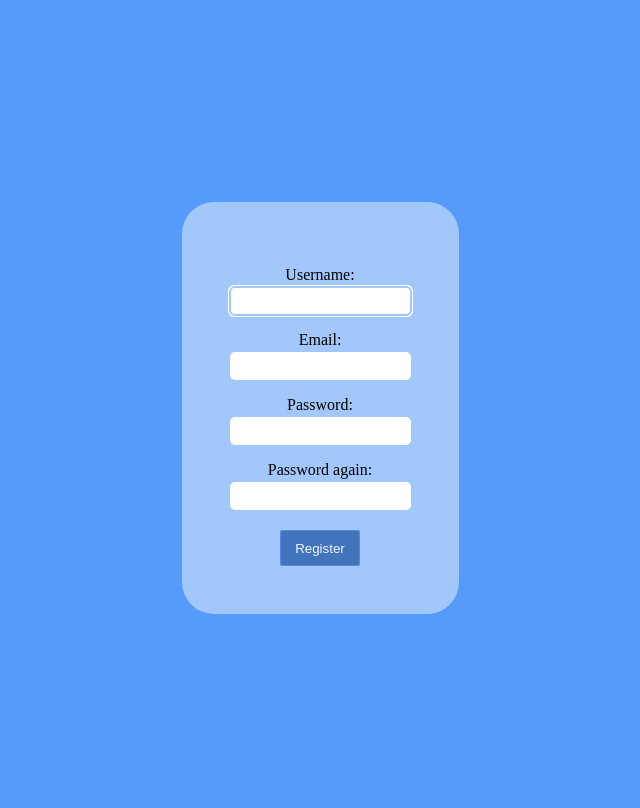
After one commit to ImHereByChance/MonthsWeb, a Django app: page /taskmanager/register in a window 1280 px wide. The commit adds this page. Shown: the whole page, without its empty margins (328-968 px from the left). Run offline with Django 3.2, Linux system fonts and the light colour scheme.

Commit message:
primary register and login forms templates added.

```diff
--- a/MonthsWeb/MonthsWeb/settings.py
+++ b/MonthsWeb/MonthsWeb/settings.py
@@ -123,3 +123,7 @@ USE_TZ = True
 # https://docs.djangoproject.com/en/3.1/howto/static-files/
 
 STATIC_URL = '/static/'
+
+LOGIN_REDIRECT_URL = '/taskmanager/'
+
+LOGOUT_REDIRECT_URL = '/accounts/login'
--- a/MonthsWeb/MonthsWeb/urls.py
+++ b/MonthsWeb/MonthsWeb/urls.py
@@ -18,5 +18,6 @@ from django.urls import path, include
 
 urlpatterns = [
     path('admin/', admin.site.urls),
-    path('taskmanager/', include('taskmanager.urls'))
+    path('taskmanager/', include('taskmanager.urls')),
+    path('accounts/', include('django.contrib.auth.urls'))
 ]
--- /dev/null
+++ b/MonthsWeb/taskmanager/forms.py
@@ -0,0 +1,6 @@
+from django import forms
+from django.contrib.auth.forms import UserCreationForm
+
+
+class RegisterForm(UserCreationForm):
+    email = forms.EmailField()
--- a/MonthsWeb/taskmanager/models.py
+++ b/MonthsWeb/taskmanager/models.py
@@ -1,3 +1,4 @@
+from django.contrib.auth.models import User
 from django.db import IntegrityError
 from django.db import models
 from django.db.models import Q
@@ -14,6 +15,7 @@ class Task(models.Model):
     "every_month" etc.);
     6) autoshift (a value indicating whether the task should be
     rescheduled to the next date if it was not completed on time);
+    7) user (creator and owner of the task)
 
     Task has related models that store additional information about it:
     1) File (attaced to the Task, such as text document, spreadsheat, etc.)
@@ -30,6 +32,9 @@ class Task(models.Model):
     # a value indicating whether the task should be rescheduled to the
     # next date if it was not completed on time (shifted if not completed)
     autoshift = models.BooleanField(default=False)
+    # owner of the task
+    user = models.ForeignKey(User, on_delete=models.CASCADE, null=False)
+
 
     class Meta:
         # model should have interval or autoshift only
--- /dev/null
+++ b/MonthsWeb/taskmanager/templates/registration/register.html
@@ -0,0 +1,84 @@
+<!DOCTYPE html>
+<html>
+<head>
+    <title>register</title>
+    <style type="text/css">
+        body {
+            height: 100%;
+            width: 100%;
+            display: flex;
+            align-items: center;
+            justify-content: center;
+            background: #579BFA;
+        }
+        html {
+            height: 100%;
+            width: 100%;
+        }
+        form {
+            display: flex;
+            flex-direction: column;
+            align-items: flex-end;
+            background: #A2C7FA;
+            padding: 3rem;
+            border-radius: 2rem;
+        }
+        input[type="submit"] {
+            align-self: center;
+            height: 36px;
+            width: 80px;
+            display: flex;
+            align-items: center;
+            justify-content: center;
+            background: #4174BB;
+            color: #eff6ff;
+            border: #579bfa9e solid 1px;
+            border-radius: 2px;
+            transition: 0.3s;
+        }
+        input[type="submit"]:hover {
+            background: #A2C7FA;
+        }
+
+        /* only for this templated */
+        label {
+            margin: auto;
+            margin-top: 1rem;
+            margin-bottom: 3px;
+        }
+
+        input {
+            min-height: 26px;
+            border-radius: 5px;
+            border: 0px;
+            outline-color: #a2c7fa;
+            text-align: center;
+        }
+
+
+        input[type="submit"] {
+            margin-top: 20px;
+        }
+        </style>
+</head>
+<body>
+    <form method="POST" action="{% url 'register' %}">
+        {% csrf_token %}
+
+        {% if form.errors %}
+        <p>There are errors in the form!</p>
+        {% endif %}
+
+        <label for='username'>Username:</label>
+		{{ form.username }}
+        <label for='email'>Email:</label>
+		{{ form.email }}
+		<label for='password'>Password:</label>
+		{{ form.password1 }}
+		<label for='password2'>Password again:</label>
+		{{ form.password2 }}
+
+        <input type="submit" value="Register">
+    </form>
+</body>
+</html>
--- a/MonthsWeb/taskmanager/urls.py
+++ b/MonthsWeb/taskmanager/urls.py
@@ -1,10 +1,11 @@
 from django.urls import path
+from . import views
 
-from . import views
 
 urlpatterns = [
     path('', views.index, name='index'),
     path('getDatePack/', views.change_date, name='change_date'),
     path('tasks/', views.tasks, name='tasks'),
-    path('tasks/<int:task_id>/', views.tasks_by_id, name='tasks_by_id')
+    path('tasks/<int:task_id>/', views.tasks_by_id, name='tasks_by_id'),
+    path('register', views.register, name='register')
 ]
--- a/MonthsWeb/taskmanager/views.py
+++ b/MonthsWeb/taskmanager/views.py
@@ -1,18 +1,42 @@
 import json
+from django.contrib.auth import authenticate, login
+from django.contrib.auth.decorators import login_required
+from django.contrib.auth.forms import UserCreationForm
+from django.http import HttpResponse
 from django.http.response import JsonResponse
-from django.shortcuts import render
-from django.http import HttpResponse
+from django.shortcuts import redirect, render
 from .models import Task
 from .services.dbservice import DatabaseHandler
 from .services.dateservice import DatesHandler
 from .services.taskservice import TaskHandler
+from .forms import RegisterForm
 
 
 task_service = TaskHandler(db_service=DatabaseHandler)
 
 
+@login_required
 def index(request):
-    return render(request, 'taskmanager/index.html')
+	context = {'username': request.user.username}
+	return render(request, 'taskmanager/index.html', context)
+
+
+def register(request):
+	if request.method == 'POST':
+		form = RegisterForm(request.POST)
+
+		if form.is_valid():
+			form.save()
+			username = form.cleaned_data['username']
+			password = form.cleaned_data['password1']
+			user = authenticate(username=username, password=password)
+			login(request, user)
+			return redirect('index')
+	else:
+		form = RegisterForm()
+
+	context = {'form': form}
+	return render(request, 'registration/register.html', context)
 
 
 def change_date(request):
@@ -20,7 +44,8 @@ def change_date(request):
 
 	dates_objects = DatesHandler.generate_month_dates(date, as_objects=True)
 	dates_strings = [dt.isoformat() for dt in dates_objects]
-	task_dicts = task_service.generate_tasklist_for_dates(dates_objects)
+	task_dicts = task_service.generate_tasklist_for_dates(dates_objects,
+														  user=request.user)
 
 	change_month_pack = {
 		'dates': dates_strings,
@@ -33,7 +58,7 @@ def change_date(request):
 def tasks(request):
 	if request.method == 'POST':
 		task_dict = json.loads(request.body)
-		DatabaseHandler.create_task_and_related(task_dict)
+		DatabaseHandler.create_task_and_related(task_dict, request.user)
 		return HttpResponse(status=201)
 	else:
 		return HttpResponse(status=405)
@@ -53,7 +78,6 @@ def tasks_by_id(request, task_id):
 		if 'checkUncheck' in request.headers.keys():
 			DatabaseHandler.check_uncheck_task(task_dict)
 		else:
-			task_dict = json.loads(request.body)
 			DatabaseHandler.update_task_and_related(task_dict)
 		return HttpResponse(status=201)
 
```
Also changed, not shown: MonthsWeb/taskmanager/services/dbservice.py (+8 -6 lines), MonthsWeb/taskmanager/services/taskservice.py (+11 -8 lines), MonthsWeb/taskmanager/templates/registration/login.html (added, +66 -0 lines), MonthsWeb/taskmanager/templates/taskmanager/index.html (+42 -2 lines), MonthsWeb/taskmanager/migrations/0001_initial.py, MonthsWeb/taskmanager/static/taskmanager/main.12d90969be79dcf0d998.js.
